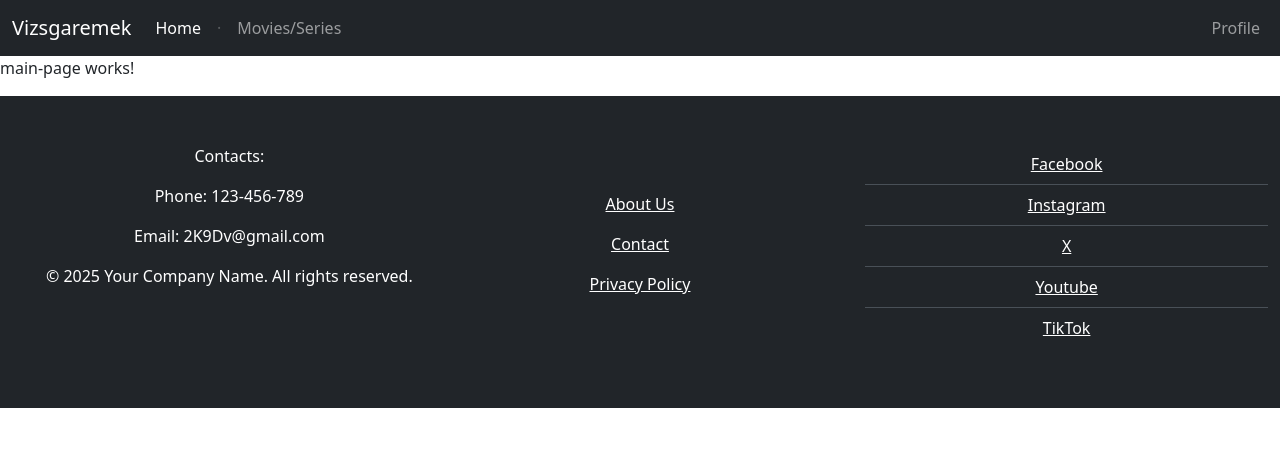
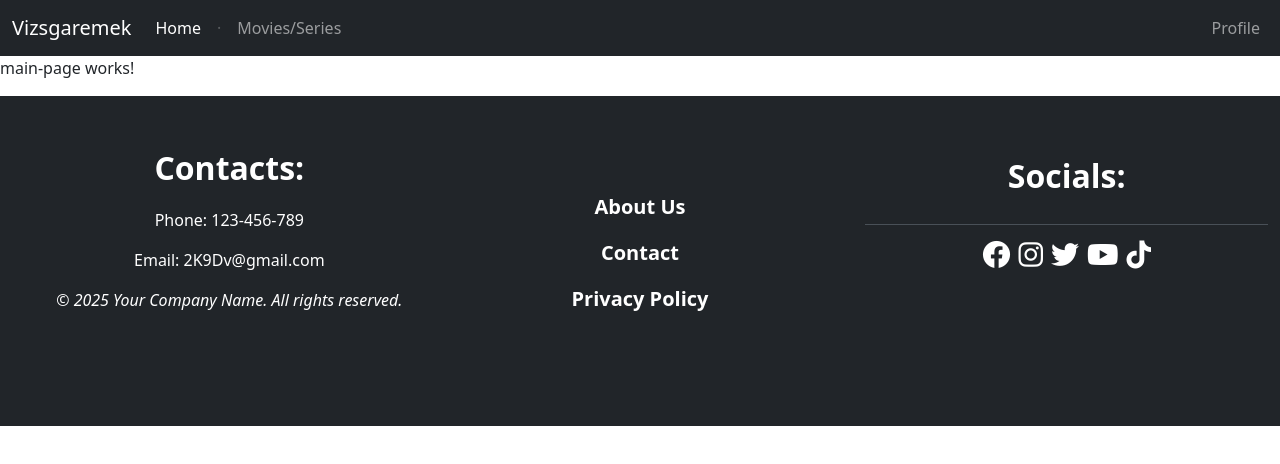
Before and after one commit to Redzselek/Vizsgaremek-Frontend, an Angular app in the folder vizsgaremek/: page / in a window 1280 px wide. Shown: the top 464 px of the page. Built offline with nearby package versions, Linux system fonts and the light colour scheme.

Commit message:
Upgraded footer + fontawesome component

```diff
--- a/vizsgaremek/package.json
+++ b/vizsgaremek/package.json
@@ -21,6 +21,8 @@
     "@angular/platform-server": "^19.0.0",
     "@angular/router": "^19.0.0",
     "@angular/ssr": "^19.0.7",
+    "@fortawesome/angular-fontawesome": "^1.0.0",
+    "@fortawesome/free-solid-svg-icons": "^6.7.2",
     "express": "^4.18.2",
     "rxjs": "~7.8.0",
     "tslib": "^2.3.0",
--- a/vizsgaremek/src/app/app.component.css
+++ b/vizsgaremek/src/app/app.component.css
@@ -1,6 +1,8 @@
-.nav-right{
-    justify-content: right;
-}
-.nav-middle{
-    justify-content: middle;
-}
+.fa {
+    padding: 20px;
+    font-size: 30px;
+    width: 30px;
+    text-align: center;
+    text-decoration: none;
+    border-radius: 50%;
+  }
--- a/vizsgaremek/src/app/app.component.html
+++ b/vizsgaremek/src/app/app.component.html
@@ -32,26 +32,29 @@
     <div class="row">
       <div class="col-md-4">
         <ul class="list-group-inline bg-dark">
-          <li class="list-group-item mb-3">Contacts:</li>
-          <li class="list-group-item mb-3">Phone: 123-456-789</li>
-          <li class="list-group-item mb-3">Email: 2K9Dv&#64;gmail.com</li>
-          <li class="list-group-item">© 2025 Your Company Name. All rights reserved.</li>
+          <li class="list-group-item mb-3 fs-2 fw-bolder">Contacts:</li>
+          <li class="list-group-item mb-3 fw-medium">Phone: 123-456-789</li>
+          <li class="list-group-item mb-3 fw-medium">Email: 2K9Dv&#64;gmail.com</li>
+          <li class="list-group-item fst-italic">© 2025 Your Company Name. All rights reserved.</li>
         </ul>
       </div>
       <div class="col-md-4">
         <ul class="list-group-inline p-5 bg-dark">
-            <li class="list-group-item"><a href="#" class="text-white">About Us</a></li>
-            <li class="list-group-item mt-3 mb-3"><a href="#" class="text-white">Contact</a></li>
-            <li class="list-group-item"><a href="#" class="text-white">Privacy Policy</a></li>
+            <li class="list-group-item fs-5 fw-bolder"><a href="#" class="text-white link-offset-2 link-underline link-underline-opacity-0 link-underline-opacity-75-hover">About Us</a></li>
+            <li class="list-group-item mt-3 mb-3 fs-5 fw-bolder"><a href="#" class="text-white link-offset-2 link-underline link-underline-opacity-0 link-underline-opacity-75-hover">Contact</a></li>
+            <li class="list-group-item fs-5 fw-bolder"><a href="#" class="text-white link-offset-2 link-underline link-underline-opacity-0 link-underline-opacity-75-hover">Privacy Policy</a></li>
         </ul>
       </div>
       <div class="col-md-4">
         <ul class="list-group list-group-flush bg-dark">
-            <li class="list-group-item"><a href="#" class="text-white">Facebook</a></li>
-            <li class="list-group-item"><a href="#" class="text-white">Instagram</a></li>
-            <li class="list-group-item"><a href="#" class="text-white">X</a></li>
-            <li class="list-group-item"><a href="#" class="text-white">Youtube</a></li>
-            <li class="list-group-item"><a href="#" class="text-white">TikTok</a></li>
+            <li class="list-group-item text-white fs-2 fw-bolder"><p class="">Socials:</p></li>
+            <li class="list-group-item">
+              <a href="#" class="text-white me-2 fs-3"><i class="fab fa-facebook"></i></a>
+              <a href="#" class="text-white me-2 fs-3"><i class="fab fa-instagram"></i></a>
+              <a href="#" class="text-white me-2 fs-3"><i class="fab fa-twitter"></i></a>
+              <a href="#" class="text-white me-2 fs-3"><i class="fab fa-youtube"></i></a>
+              <a href="#" class="text-white fs-3"><i class="fab fa-tiktok"></i></a>
+            </li>
         </ul>
       </div>
     </div>
--- a/vizsgaremek/src/app/app.component.ts
+++ b/vizsgaremek/src/app/app.component.ts
@@ -1,9 +1,10 @@
 import { Component } from '@angular/core';
 import { RouterLink, RouterOutlet } from '@angular/router';
+import { FontAwesomeModule } from '@fortawesome/angular-fontawesome';
 
 @Component({
   selector: 'app-root',
-  imports: [RouterOutlet, RouterLink],
+  imports: [RouterOutlet, RouterLink, FontAwesomeModule],
   templateUrl: './app.component.html',
   styleUrl: './app.component.css'
 })
--- a/vizsgaremek/src/index.html
+++ b/vizsgaremek/src/index.html
@@ -6,6 +6,7 @@
   <base href="/">
   <meta name="viewport" content="width=device-width, initial-scale=1">
   <link href="https://cdn.jsdelivr.net/npm/bootstrap@5.3.0/dist/css/bootstrap.min.css" rel="stylesheet">
+  <link rel="stylesheet" href="https://cdnjs.cloudflare.com/ajax/libs/font-awesome/6.1.1/css/all.min.css" />
   <link rel="icon" type="image/x-icon" href="favicon.ico">
 </head>
 <body>
```
Also changed, not shown: 1 other file (tests, documents, lock files or other folders).
